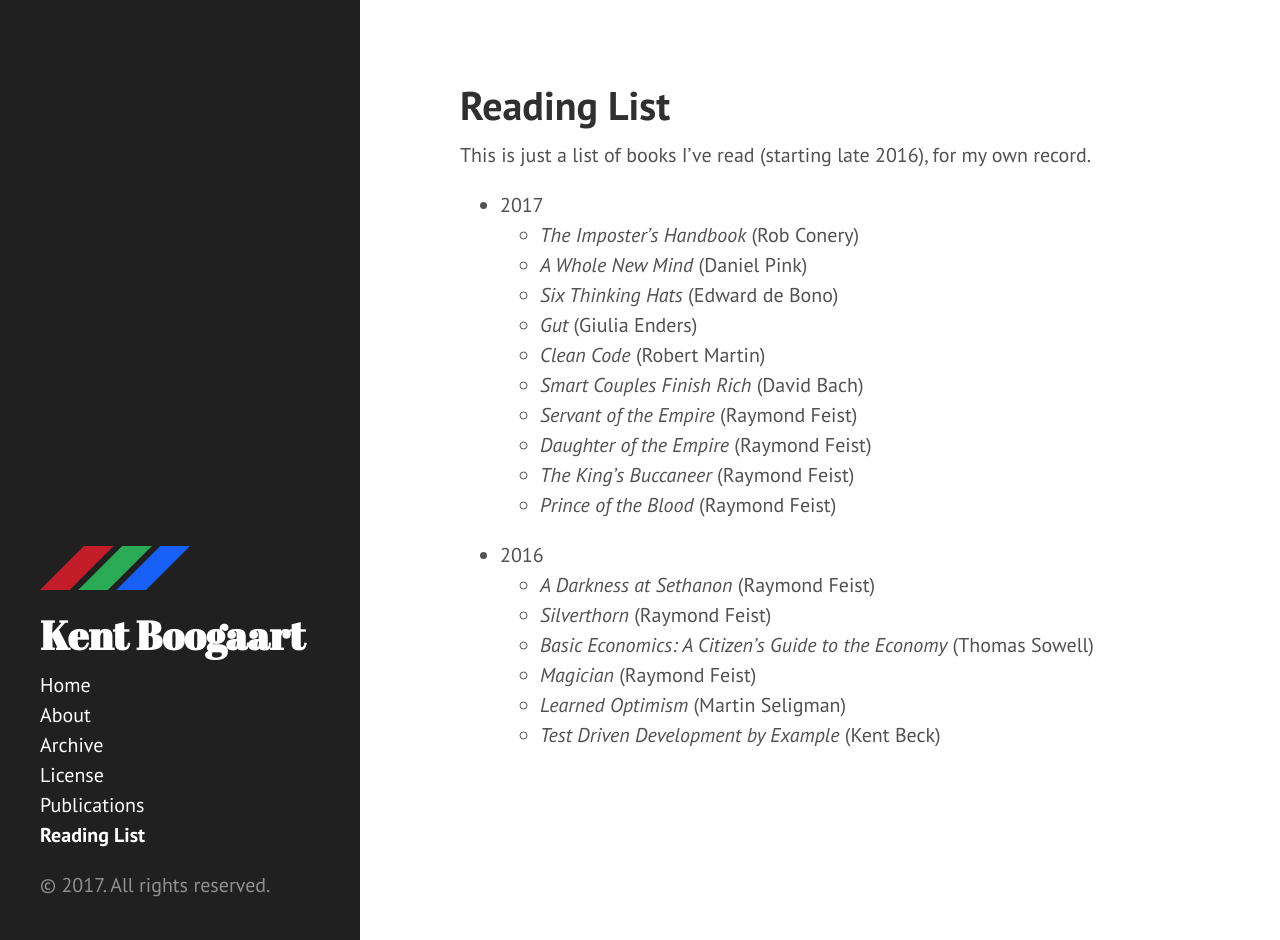
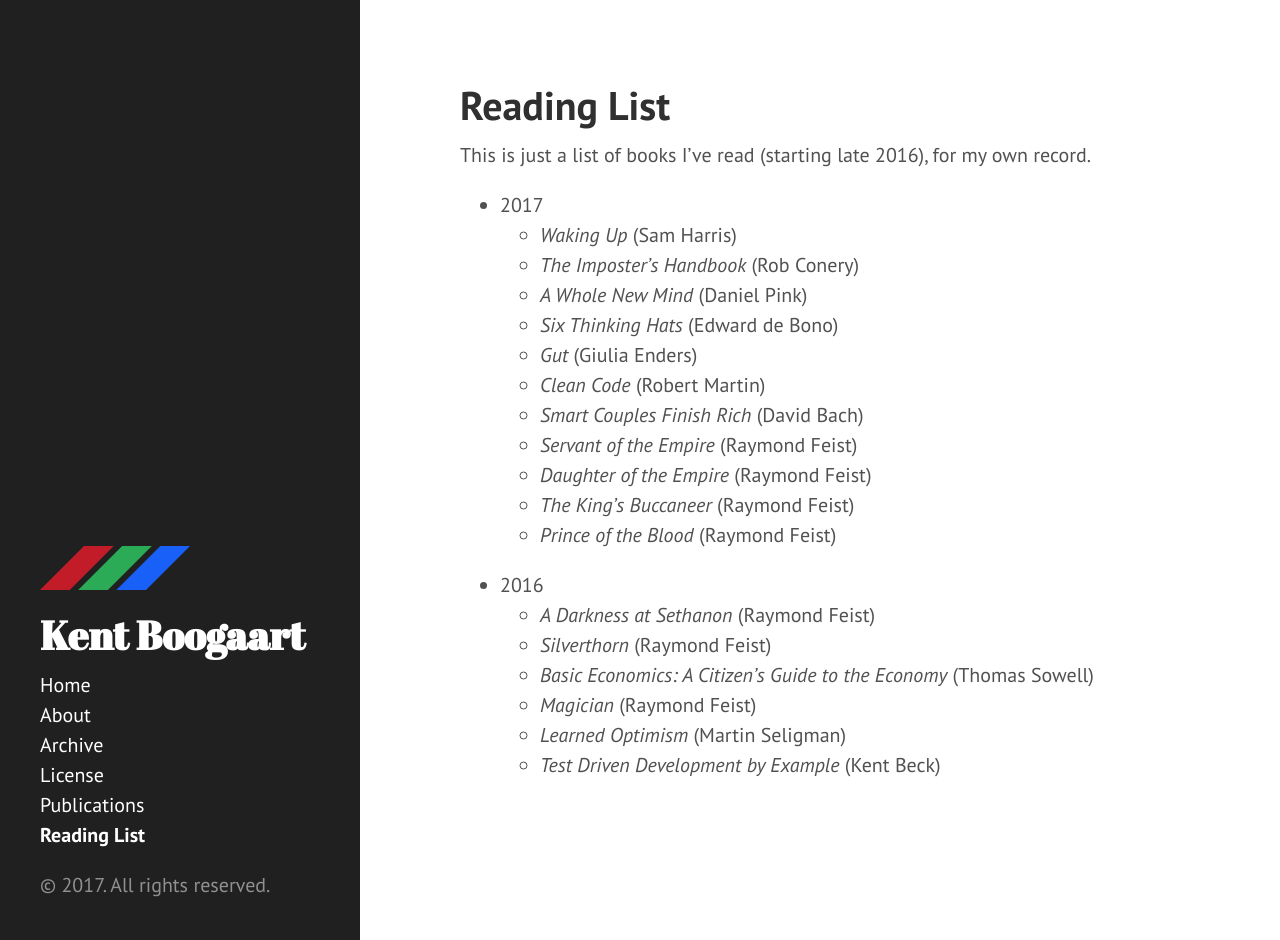
Before and after one commit to kentcb/kentcb.github.io, a Jekyll site: the page built from reading-list.md, in a window 1280 px wide and 940 px high. Built offline with Jekyll 4.4.1, drawn with Linux system fonts in a browser that asks for light colours.

Commit message:
Waking Up

```diff
--- a/reading-list.md
+++ b/reading-list.md
@@ -6,6 +6,7 @@ sidebar: true
 This is just a list of books I've read (starting late 2016), for my own record.
 
 * 2017
+    * _Waking Up_ (Sam Harris)
     * _The Imposter's Handbook_ (Rob Conery)
     * _A Whole New Mind_ (Daniel Pink)
     * _Six Thinking Hats_ (Edward de Bono)
```
